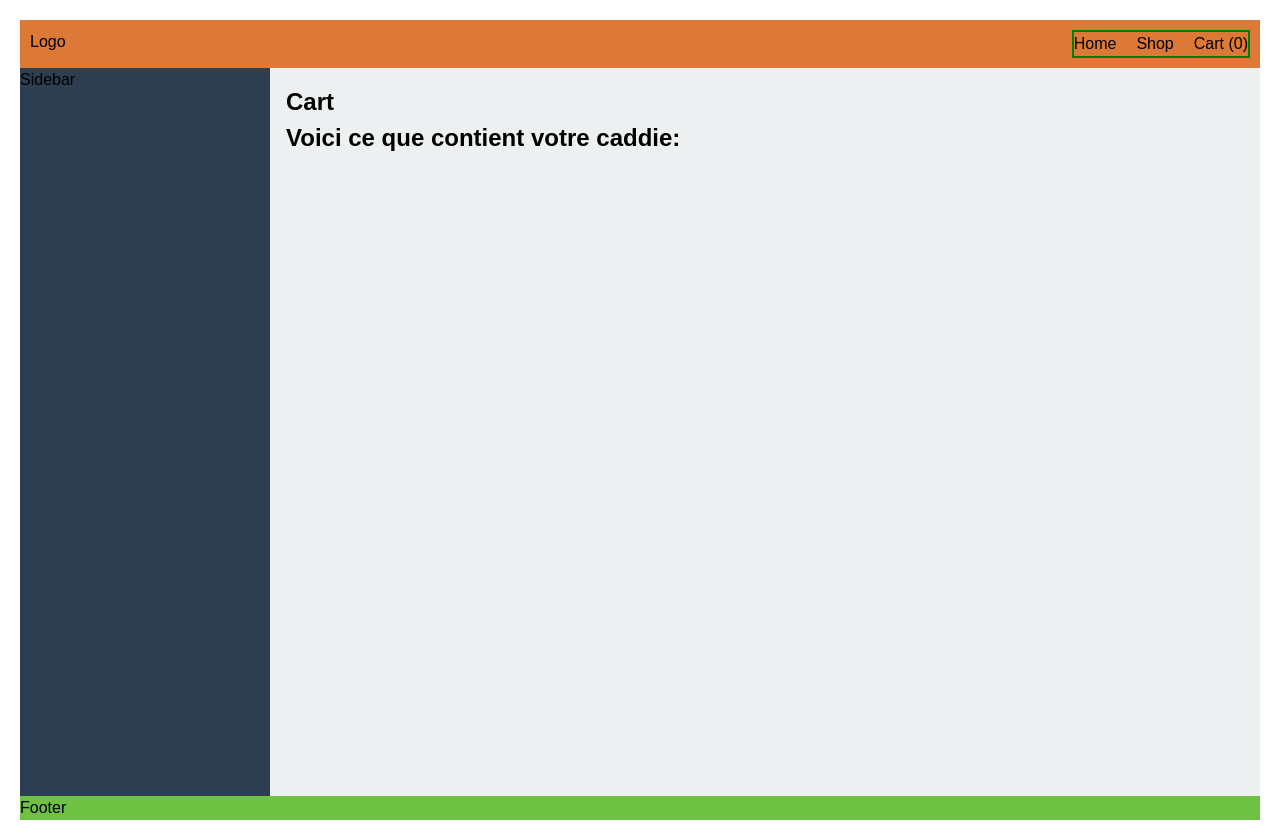
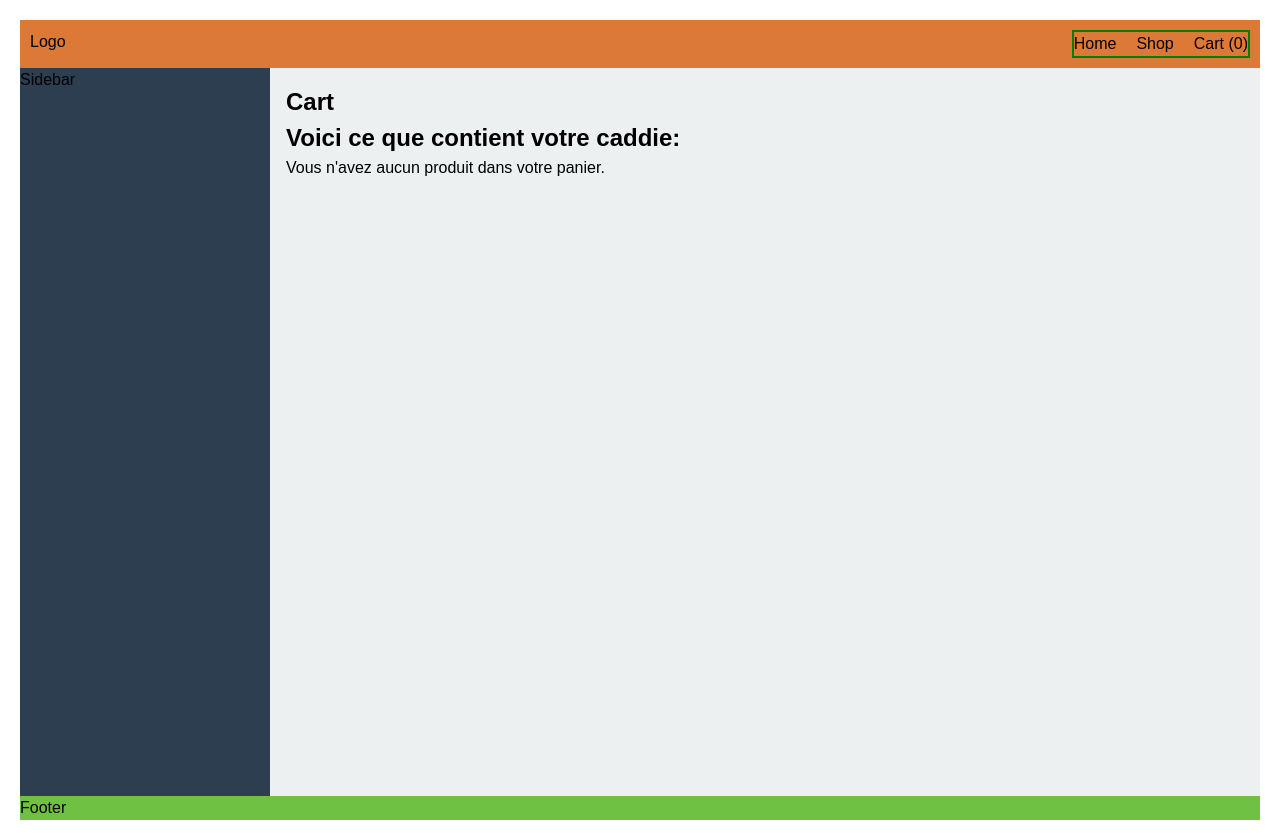
Before and after one commit to aadridi/TOP_Shopping-Cart, a React (Vite) app: page /cart in a window 1280 px wide. Built offline with nearby package versions, Linux system fonts and the light colour scheme; a web font is replaced by a local one.

Commit message:
Finish Cart.jsx logic

```diff
--- a/src/pages/Cart/Cart.jsx
+++ b/src/pages/Cart/Cart.jsx
@@ -9,9 +9,10 @@ const Cart = () => {
 			<section>
 				<h1>Cart</h1>
 				<h2>Voici ce que contient votre caddie: </h2>
-				{cartItems.map((item) => (
+				{cartItems.length > 0 && cartItems.map((item) => (
 					<CartItem key={item.id} item={item} updateQuantity={updateQuantity} removeFromCart={removeFromCart} />
 				))}
+				{cartItems.length === 0 && <div>Vous n'avez aucun produit dans votre panier.</div>}
 			</section>
 		</>
 	);
```
